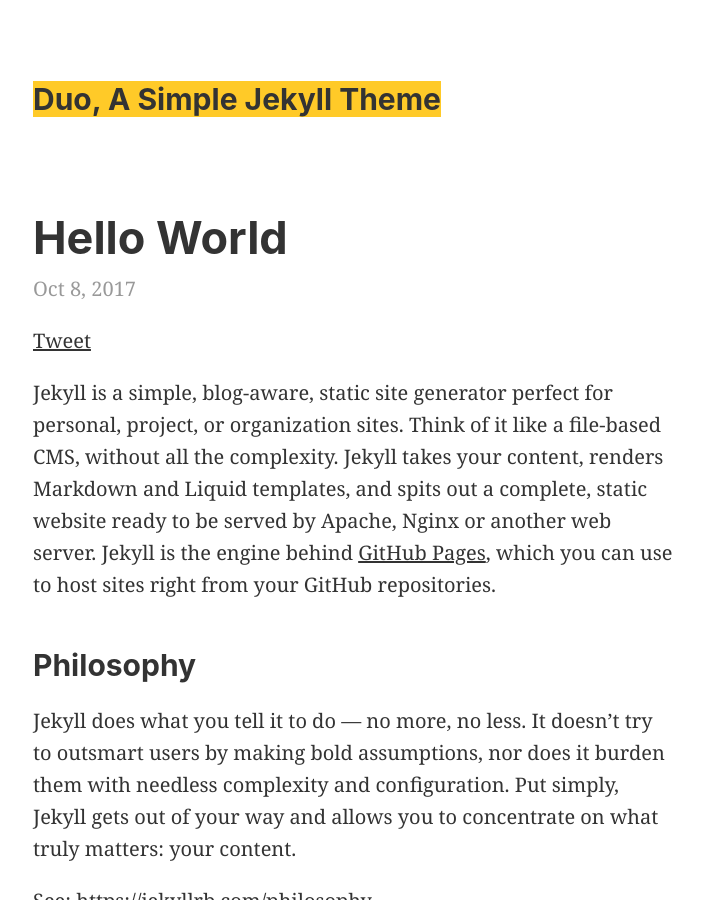
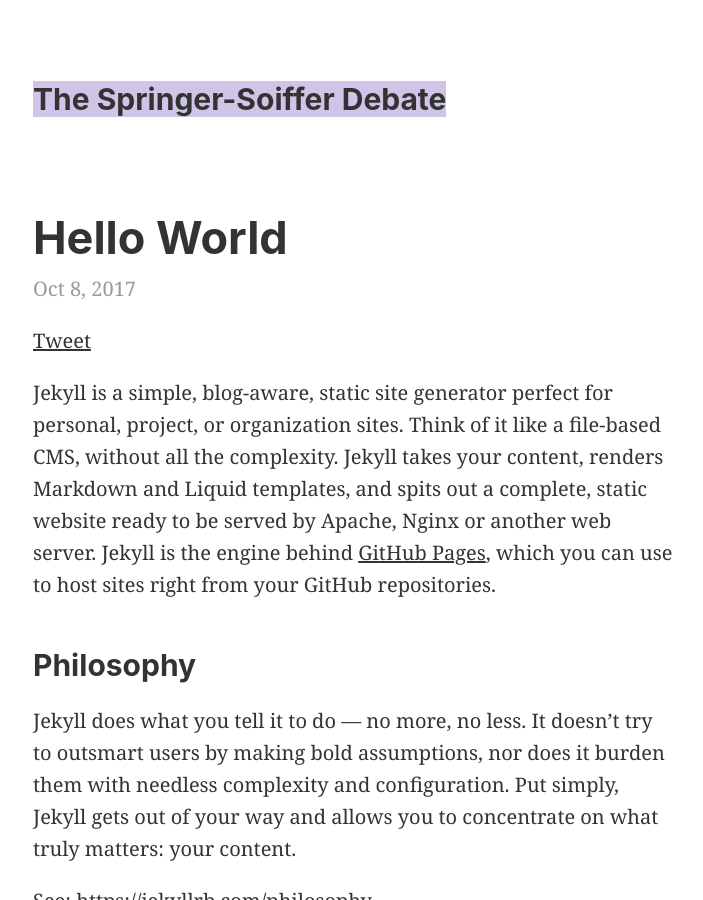
Before and after one commit to thessdebate/thessdebate.github.io, a Jekyll site: the page built from _posts/2017-10-08-hello-world.md, in a window 1280 px wide and 900 px high. Shown: the whole window, without its empty margins (287-990 px from the left). Built offline with Jekyll 4.4.1, drawn with Linux system fonts in a browser that asks for light colours; our own code applies the rules of GitHub Pages for plain Markdown files; comment, search, counter and statistics services are not loaded; some of the changed text lies outside the part shown.

Commit message:
Updated config

```diff
--- a/_config.yml
+++ b/_config.yml
@@ -2,23 +2,23 @@
 # Customize Options: Must Change
 #
 # Title:
-title: Duo, A Simple Jekyll Theme
+title: The Springer-Soiffer Debate
 
 # Where the page will be deployed.
 # If it's https://foo.com/bar, just write "https://foo.com"
-url: "https://chibicode.github.io"
+url: "https://thessdebate.github.io"
 
 # If you're deployging to a subdirectory (https://foo.com/bar/)
 # Then write "/bar/". Otherwise, write:
 #
-# baseurl: nil
-baseurl: "/duo/"
+baseurl: nil
+# baseurl: "/duo/"
 
 # Twitter IDs
 twitter:
-  username: "chibicode"
+  username: "n/a"
 author:
-  twitter: "chibicode"
+  twitter: "n/a"
 
 # Set default og:image
 # From Unsplash: https://unsplash.com/photos/1_CMoFsPfso
@@ -34,7 +34,7 @@ defaults:
 #
 # See: https://material.io/guidelines/style/color.html
 # Use color-name-value, like pink-200 or deep-purple-100
-brand_color: "amber-400"
+brand_color: "deep-purple-100"
 
 # How article URLs are structured.
 # See: https://jekyllrb.com/docs/permalinks/
```
